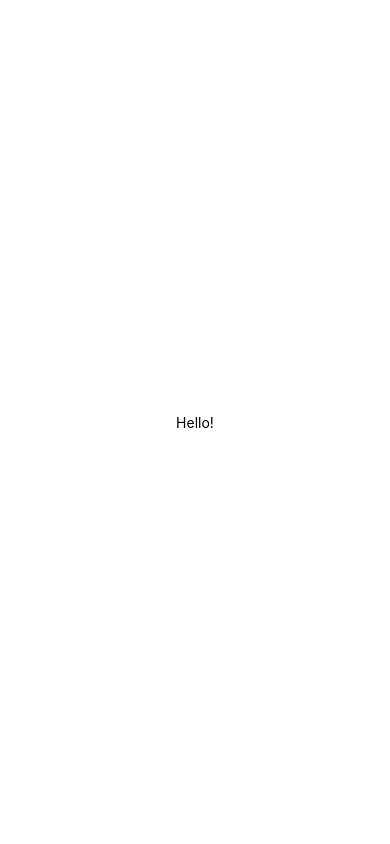
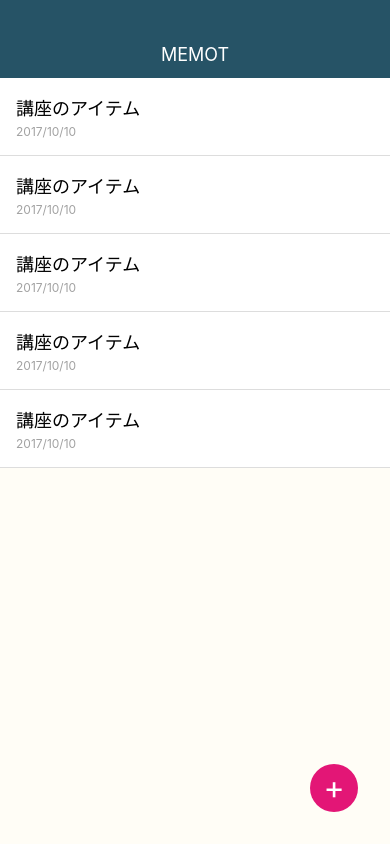
Before and after one commit to naotouni51/MemoApp, a React Native app: screen / in a window 390 px wide. Built offline with nearby package versions, Linux system fonts and the light colour scheme.

Commit message:
Create MemoList

```diff
--- a/App.js
+++ b/App.js
@@ -1,12 +1,50 @@
 import React from 'react';
-import { StyleSheet, Text, View } from 'react-native';
+import { StyleSheet, Text, View, Platform } from 'react-native';
 
-export default function App() {
-  return (
-    <View style={styles.container}>
-      <Text>Hello!</Text>
-    </View>
-  );
+export default class App extends React.Component {
+  render() {
+    return (
+      <View style={styles.container}>
+        <View style={styles.appbar}>
+          <View>
+            <Text style={styles.appbarTitle}>MEMOT</Text>
+          </View>
+        </View>
+        <View style={styles.memoList}>
+          <View style={styles.memoListItem}>
+            <Text style={styles.memoTitle}>講座のアイテム</Text>
+            <Text style={styles.memoDate}>2017/10/10</Text>
+          </View>
+
+          <View style={styles.memoListItem}>
+            <Text style={styles.memoTitle}>講座のアイテム</Text>
+            <Text style={styles.memoDate}>2017/10/10</Text>
+          </View>
+
+          <View style={styles.memoListItem}>
+            <Text style={styles.memoTitle}>講座のアイテム</Text>
+            <Text style={styles.memoDate}>2017/10/10</Text>
+          </View>
+
+          <View style={styles.memoListItem}>
+            <Text style={styles.memoTitle}>講座のアイテム</Text>
+            <Text style={styles.memoDate}>2017/10/10</Text>
+          </View>
+
+          <View style={styles.memoListItem}>
+            <Text style={styles.memoTitle}>講座のアイテム</Text>
+            <Text style={styles.memoDate}>2017/10/10</Text>
+          </View>
+
+        </View>
+
+        <View style={styles.memoAddButton}>
+          <Text style={styles.memoAddButtonTitle}>+</Text>
+        </View>
+
+      </View>
+    );
+  }
 }
 
 const styles = StyleSheet.create({
@@ -15,5 +53,81 @@
     backgroundColor: '#fff',
     alignItems: 'center',
     justifyContent: 'center',
+    paddingTop: 78,
+    backgroundColor: '#FFFDF6',
+  },
+  memoAddButton: {
+    position: 'absolute',
+    bottom: 32,
+    right: 32,
+    width: 48,
+    height: 48,
+    backgroundColor: '#E31676',
+    borderRadius: 24,
+    justifyContent: 'center',
+    alignItems: 'center',
+    ...Platform.select({
+      ios: {
+        shadowColor: '#000',
+        shadowOffset: {width: 0, height: 2},
+        shadowOpacity: 0.5,
+        shadowRadius: 3,
+        zIndex: 10,
+      },
+      android: {
+        elevation: 10000,
+      },
+    }),
+  },
+  memoAddButtonTitle: {
+    fontSize: 32,
+    lineHeight: 32,
+    color: '#fff',
+  },
+  memoList: {
+    width: '100%',
+    flex: 1,
+  },
+  memoListItem: {
+    padding: 16,
+    borderBottomWidth: 1,
+    borderBottomColor: '#ddd',
+    backgroundColor: '#fff',
+  },
+  memoTitle: {
+    fontSize: 18,
+    marginBottom: 4,
+
+  },
+  memoDate: {
+    fontSize: 12,
+    color: '#a2a2a2'
+  },
+  appbar: {
+    position: 'absolute',
+    top: 0,
+    left: 0,
+    right: 0,
+    height: 78,
+    paddingTop: 30,
+    backgroundColor: '#265366',
+    justifyContent: 'center',
+    alignItems: 'center',
+    ...Platform.select({
+      ios: {
+        shadowColor: '#000',
+        shadowOffset: {width: 0, height: 0},
+        shadowOpacity: 0.5,
+        shadowRadius: 3,
+        zIndex: 10,
+      },
+      android: {
+        elevation: 10000,
+      },
+    }),
+  },
+  appbarTitle: {
+    color: '#fff',
+    fontSize: 18,
   },
 });
```
Also changed, not shown: src/elements/BodyText.js (added, +23 -0 lines), .eslintrc.json.
